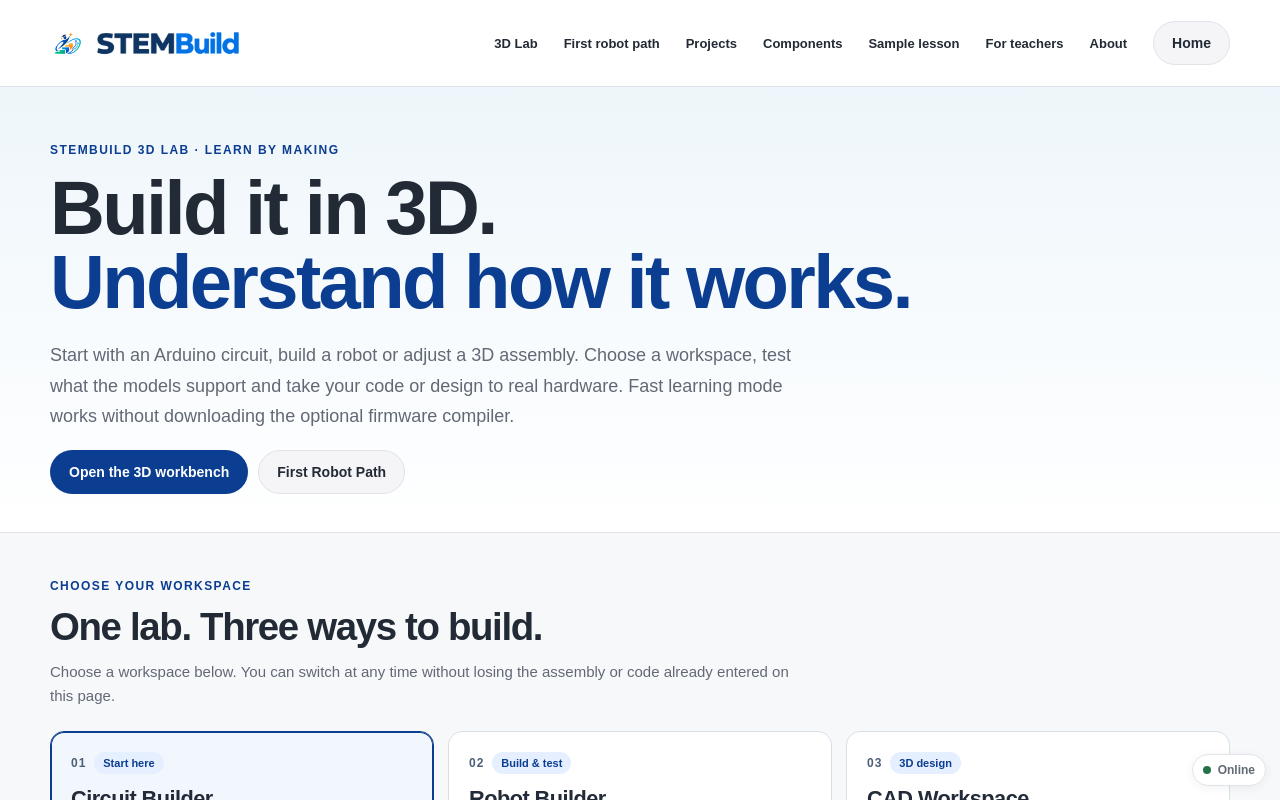
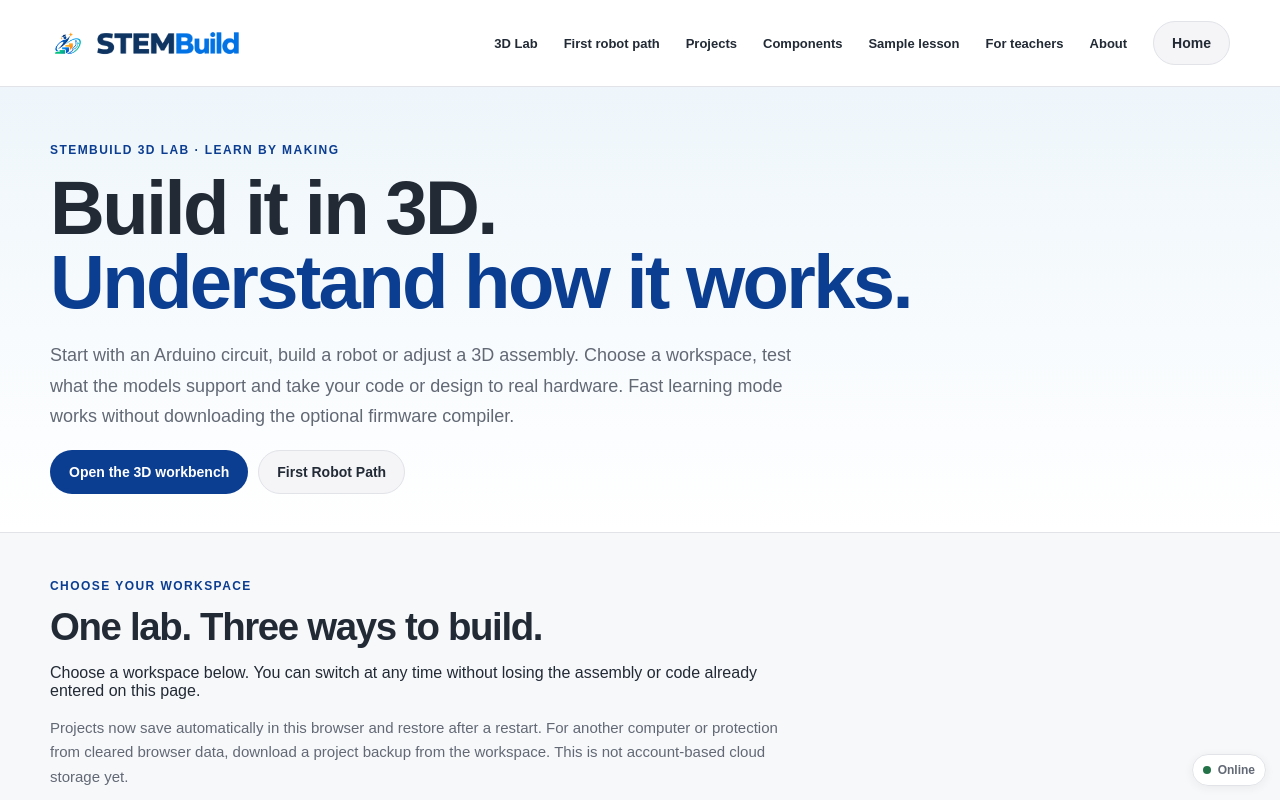
Before and after one commit to cath365/STEMBuild-, a Next.js app: page /3d-lab in a window 1280 px wide. Shown: the top 800 px of the page. Built offline with nearby package versions, Linux system fonts and the light colour scheme.

Commit message:
docs(ui): clearly describe device-based saves and backup limitations

```diff
--- a/src/components/lab-mode-selector.tsx
+++ b/src/components/lab-mode-selector.tsx
@@ -82,6 +82,7 @@ export function LabModeSelector() {
         <p className="eyebrow">CHOOSE YOUR WORKSPACE</p>
         <h2>One lab. Three ways to build.</h2>
         <p>Choose a workspace below. You can switch at any time without losing the assembly or code already entered on this page.</p>
+        <p className="lab-saved-notice">Projects now save automatically in this browser and restore after a restart. For another computer or protection from cleared browser data, download a project backup from the workspace. This is not account-based cloud storage yet.</p>
       </div>
 
       <div className="lab-modes-tabs" role="tablist" aria-label="3D Lab workspaces">
```
